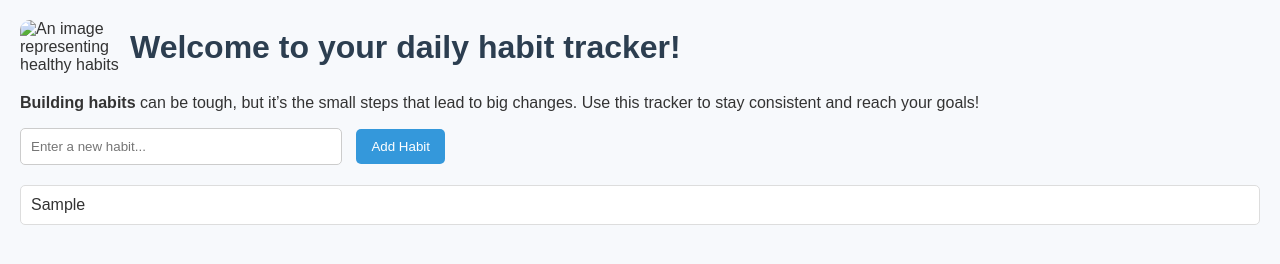
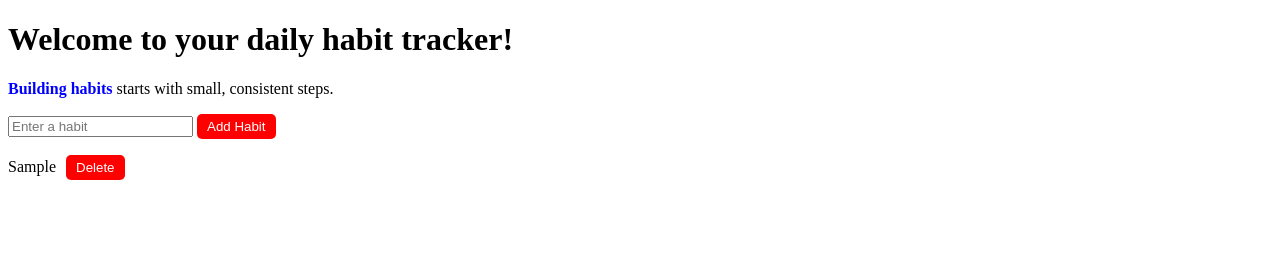
Before and after one commit to KwinEsther/alx-portfolio-project, a plain HTML site: page index.html in a window 1280 px wide. Both pictures are taken after typing "Sample" into the empty fields and a click on the button "Add Habit". Drawn offline with Linux system fonts and the light colour scheme.

Commit message:
Implemented functionality to add and delete habits dynamically

```diff
--- a/index.html
+++ b/index.html
@@ -3,100 +3,55 @@
   <head>
     <meta charset="UTF-8" />
     <meta name="viewport" content="width=device-width, initial-scale=1.0" />
-    <meta name="keywords" content="HTML, CSS, Habits, Tracker" />
     <meta
       name="description"
-      content="This is a website for tracking and building healthy habits. Start tracking your daily habits to stay consistent and achieve your goals."
+      content="This is a website for tracking and building healthy habits."
     />
-    <title>Small Steps</title>
+    <title>Small Steps - Habit Tracker</title>
     <style>
-      body {
-        font-family: Arial, sans-serif;
-        margin: 0;
-        padding: 20px;
-        background-color: #f7f9fc;
-        color: #333;
-      }
-      header {
-        display: flex;
-        align-items: center;
-      }
       img {
         width: 100px;
         border-radius: 10px;
+        float: left;
         margin-right: 10px;
       }
-      h1 {
-        margin: 0;
-        color: #2c3e50;
+      strong {
+        color: blue;
+        font-style: normal;
       }
-      .main-container {
-        margin-top: 20px;
-      }
-      form {
-        margin-bottom: 20px;
-      }
-      input[type="text"] {
-        padding: 10px;
-        width: 300px;
-        border: 1px solid #ccc;
-        border-radius: 5px;
-        margin-right: 10px;
-      }
-      button {
-        padding: 10px 15px;
-        background-color: #3498db;
-        color: white;
-        border: none;
-        border-radius: 5px;
-        cursor: pointer;
-      }
-      button:hover {
-        background-color: #2980b9;
+      p.maintext {
+        font-weight: bold;
       }
       ul {
         list-style-type: none;
         padding: 0;
       }
       li {
-        padding: 10px;
-        background-color: #fff;
-        border: 1px solid #ddd;
-        margin-bottom: 5px;
+        margin: 10px 0;
+      }
+      button {
+        background-color: red;
+        color: white;
+        border: none;
+        padding: 5px 10px;
+        cursor: pointer;
         border-radius: 5px;
-        display: flex;
-        justify-content: space-between;
-        align-items: center;
       }
     </style>
   </head>
   <body>
-    <header>
-      <img src="images/1.png" alt="An image representing healthy habits" />
     <h1>Welcome to your daily habit tracker!</h1>
-    </header>
-
-    <div class="main-container">
-      <p>
-        <strong>Building habits</strong> can be tough, but it’s the small steps
-        that lead to big changes. Use this tracker to stay consistent and reach
-        your goals!
-      </p>
-
-      <!-- Form for adding habits -->
+    <p><strong>Building habits</strong> starts with small, consistent steps.</p>
     <form id="habit-form">
       <input
+        id="habit-input"
         type="text"
-          id="habit-input"
-          placeholder="Enter a new habit..."
+        placeholder="Enter a habit"
         required
       />
       <button type="submit">Add Habit</button>
     </form>
-
-      <!-- Placeholder for habits -->
     <ul id="habit-list"></ul>
-    </div>
-    <script src="script.js"></script>
+    <script src="script.js" defer></script>
   </body>
 </html>
--- a/script.js
+++ b/script.js
@@ -3,43 +3,38 @@ const habitForm = document.getElementById('habit-form');
 const habitInput = document.getElementById('habit-input');
 const habitList = document.getElementById('habit-list');
 
-// Log elements to verify
-console.log(habitForm, habitInput, habitList);
-
 // Add event listener to the form
 habitForm.addEventListener('submit', (e) => {
-    e.preventDefault(); // Prevent page refresh
+  e.preventDefault(); // Prevent page refresh
 
-    // Get the habit from the input
-    const newHabit = habitInput.value.trim();
+  // Get the habit input value
+  const habitValue = habitInput.value.trim();
 
-    // Only add if input is not empty
-    if (newHabit !== '') {
-      // Create a new list item
-      const habitItem = document.createElement('li');
-      habitItem.textContent = newHabit;
-      habitList.appendChild(habitItem);
+  // Check if input is not empty
+  if (habitValue !== '') {
+    // Create a new list item
+    const habitItem = document.createElement('li');
+    habitItem.textContent = habitValue;
 
-      // Clear the input field
-      habitInput.value = '';
-    }
-  });
+    // Create a delete button
+    const deleteButton = document.createElement('button');
+    deleteButton.textContent = 'Delete';
+    deleteButton.style.marginLeft = '10px'; // Add spacing for clarity
 
-  habitForm.addEventListener('submit', (e) => {
-    e.preventDefault();
-    const newHabit = habitInput.value.trim();
+    // Add event listener to the delete button
+    deleteButton.addEventListener('click', () => {
+      habitItem.remove(); // Remove the list item when clicked
+    });
 
-    if (newHabit !== '') {
-      const habitItem = document.createElement('li');
-      const deleteButton = document.createElement('button');
+    // Append the delete button to the list item
+    habitItem.appendChild(deleteButton);
 
-      deleteButton.textContent = 'Delete';
-      deleteButton.addEventListener('click', () => habitItem.remove());
+    // Append the list item to the habit list
+    habitList.appendChild(habitItem);
 
-      habitItem.textContent = newHabit;
-      habitItem.appendChild(deleteButton);
-      habitList.appendChild(habitItem);
-
-      habitInput.value = '';
-    }
-  });
+    // Clear the input field
+    habitInput.value = '';
+  } else {
+    alert('Please enter a habit!'); // Alert the user if input is empty
+  }
+});
```
Lines whose indentation alone changed are shown as unchanged.
